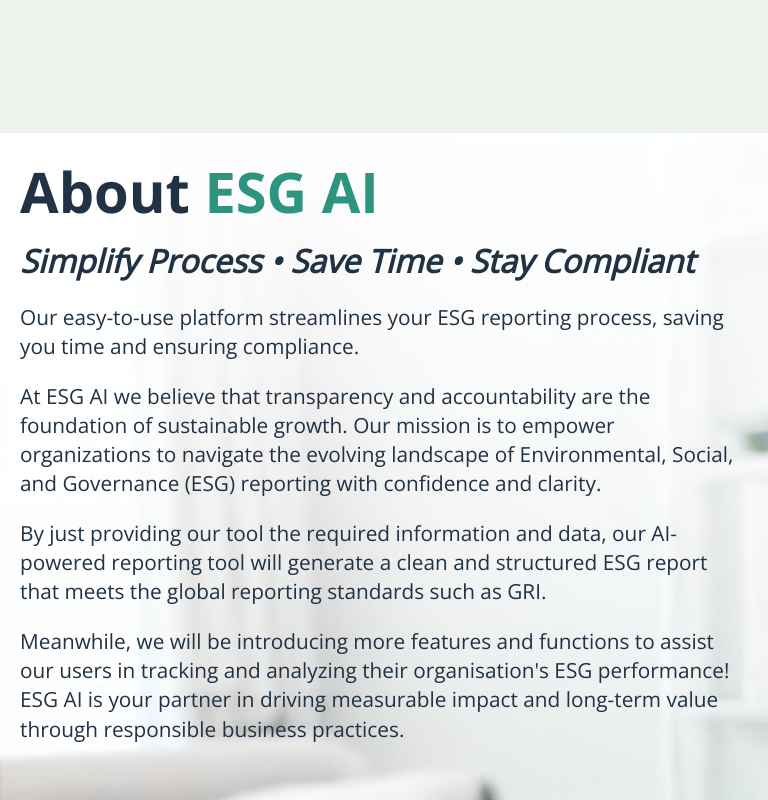
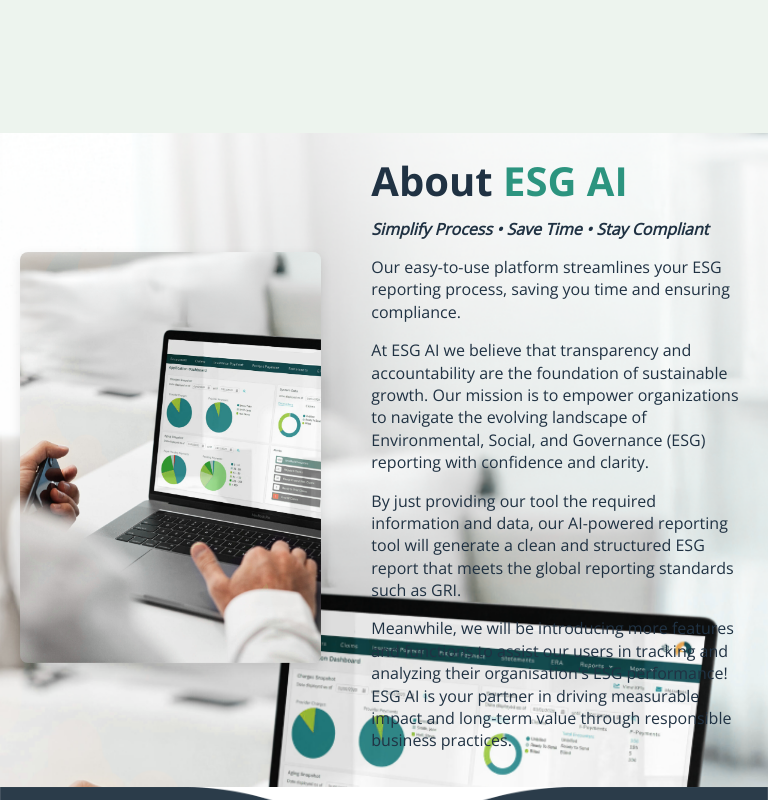
Before and after one commit to Owaix/ESG_Haseeb, an Angular app: page / in a window 768 px wide. Shown: the part 960-1760 px from the top of the page. Built offline with nearby package versions, Linux system fonts and the light colour scheme.

Commit message:
new changes

```diff
--- a/src/app/components/landing_page/footer/footer.component.scss
+++ b/src/app/components/landing_page/footer/footer.component.scss
@@ -148,7 +148,7 @@
     padding-top: 35px;
   }
 }
-@media (min-width:768px) and (max-width:991ngpx){
+@media (min-width:768px) and (max-width:991px){
     .content{
           margin-left: 0 !important;
           margin-top: 100px;
@@ -168,7 +168,13 @@
         .content .icons img{
           width: 150px;
         }
-
+        .content nav div a{
+          line-height: 17px;
+        }
+        .content{
+          margin-top: 0;
+          margin-left: 5%;
+        }
 
 
   }
--- a/src/app/components/landing_page/main/main.component.scss
+++ b/src/app/components/landing_page/main/main.component.scss
@@ -265,21 +265,29 @@
     background-position: center center;
   }
 
-  .about-image {
-    display: none;
-  }
+
 
   .about-section {
     background-size: cover;
     background-repeat: no-repeat;
     background-position: center center;
     flex-direction: row;
+    flex-wrap: nowrap;
+    align-items: center;
   }
 
   .about-section .about-text {
-    margin-bottom: 650px;
+    margin-bottom: 0px;
   }
-
+  .about-section .about-text h1{
+    font-size: 2.5rem;
+  }
+  .about-section .about-text h3{
+    font-size: 1rem;
+  }
+  .about-section .about-text p{
+    font-size: 1rem;
+  }
   .steps-container {
     gap: 2rem !important;
     flex-wrap: nowrap !important;
@@ -307,8 +315,11 @@
   .section {
     padding-bottom: 46%;
     background-position: center center;
-    margin-bottom: -50%;
+    margin-bottom: -40%;
     margin-top: 50px;
+  }
+  .content{
+    margin-left: 5%;
   }
 
   footer {
--- a/src/app/components/pages/login/login.component.css
+++ b/src/app/components/pages/login/login.component.css
@@ -58,7 +58,7 @@
 /* Responsive adjustments for tablets and smaller screens */
 @media (max-width: 600px) {
   .login-container {
-    padding: 10px;
+    padding: 0px;
   }
 
   .eye {
@@ -82,8 +82,8 @@
 /* Additional adjustments for mobile screens (under 400px) */
 @media (max-width: 400px) {
   .login-container {
-    padding: 5px;
-    max-width: 90%;
+    padding: 0px;
+    max-width:85%;
   }
 
   h2 {
```
